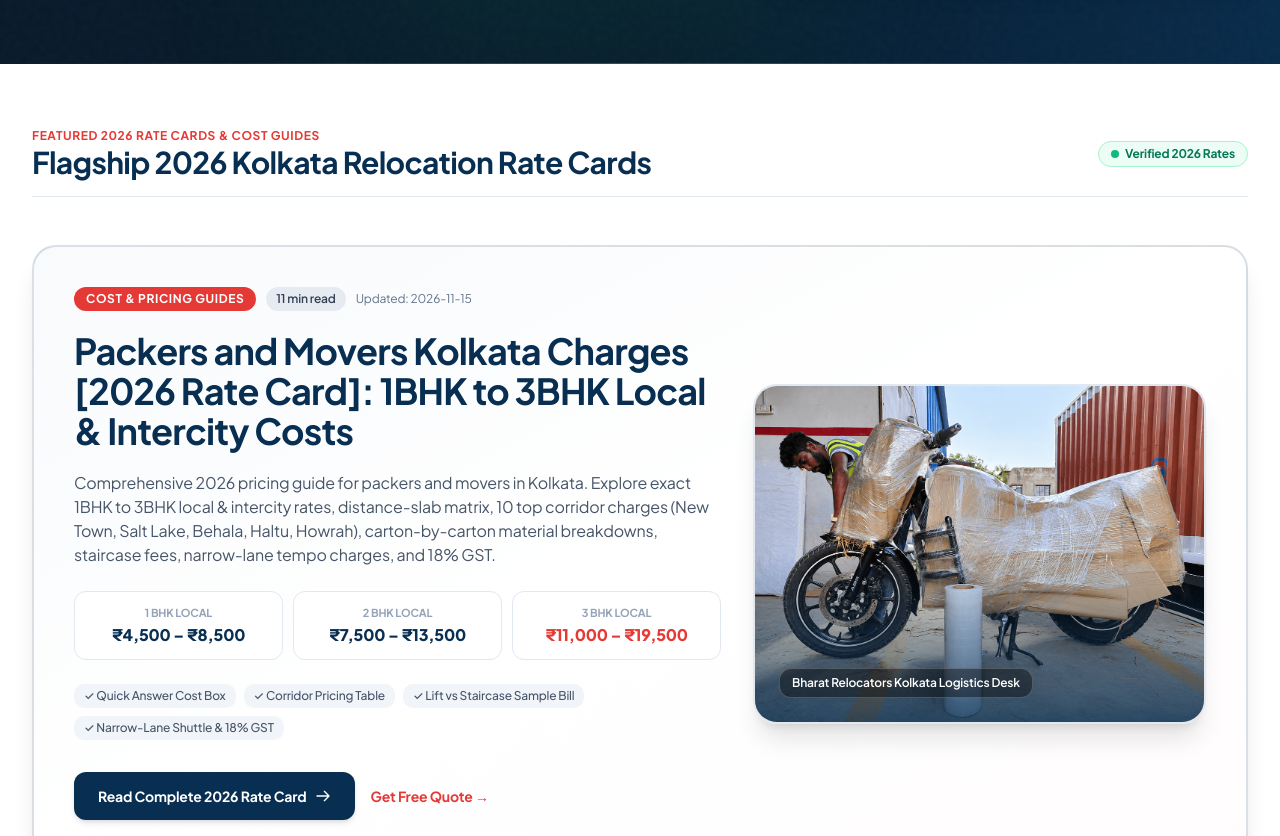
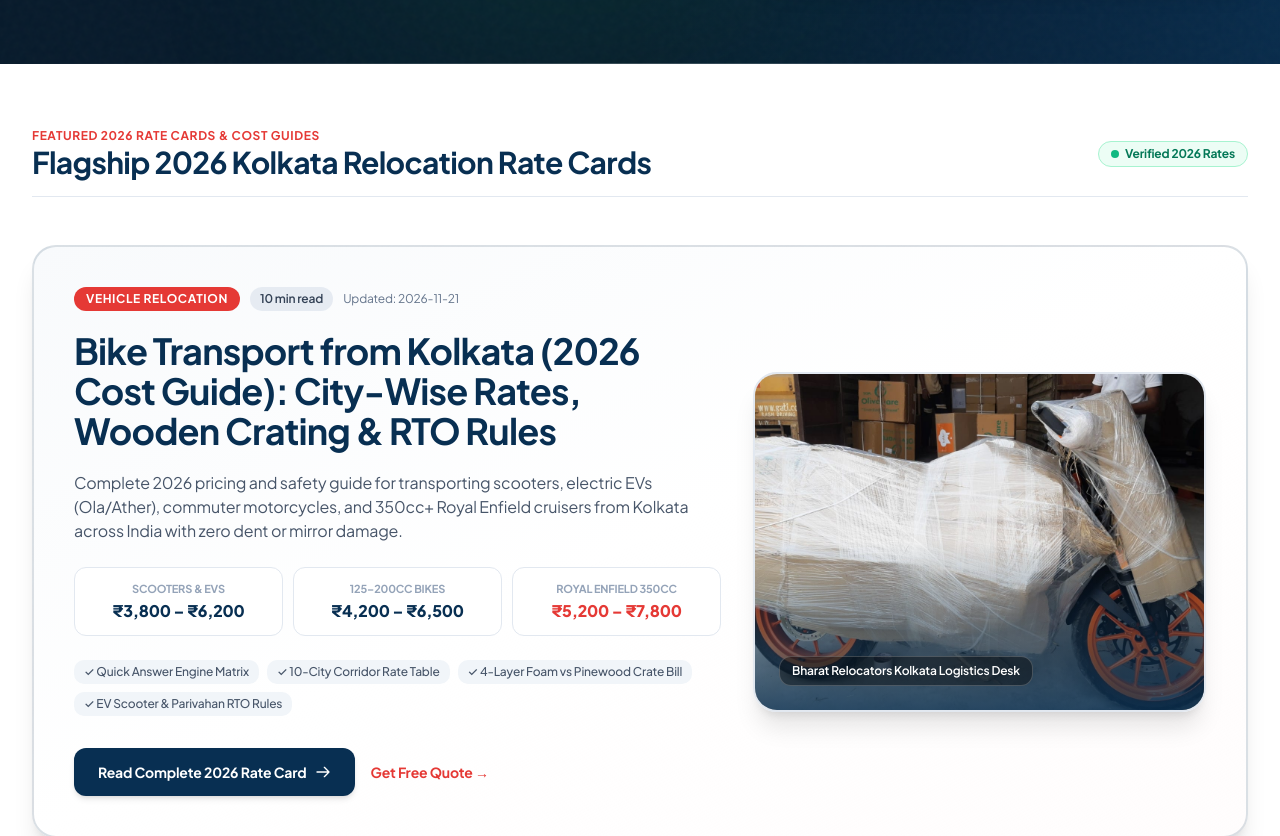
Before and after one commit to spotmybusiness/bharat-website-landing-pages, a Next.js app: page /blogs in a window 1280 px wide. Shown: the part 840-1676 px from the top of the page. Built offline with nearby package versions, Linux system fonts and the light colour scheme; no server answers.

Commit message:
fix(blogs): render latest published posts at the top (Post 2 above Post 1)

```diff
--- a/src/app/blogs/page.tsx
+++ b/src/app/blogs/page.tsx
@@ -163,7 +163,7 @@ export default function BlogsPage() {
             </span>
           </div>
 
-          {posts.map((post) => {
+          {[...posts].reverse().map((post) => {
             const snapshots =
               post.priceSnapshots ??
               post.quickAnswer.rates.slice(0, 3).map((r, i) => ({
```
